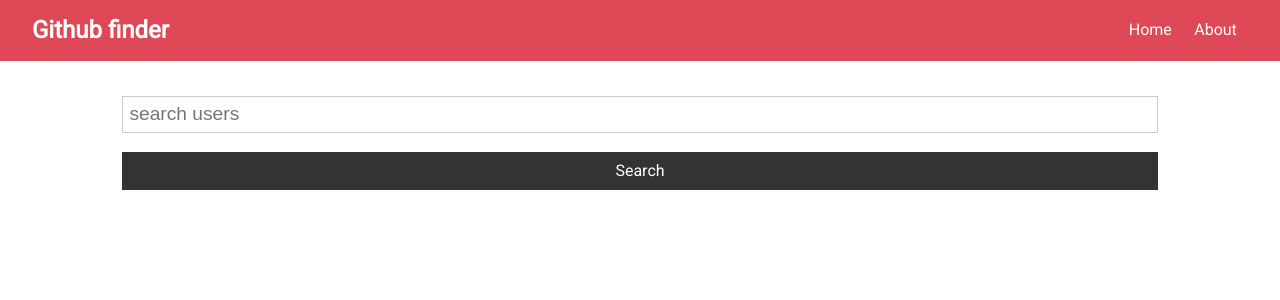
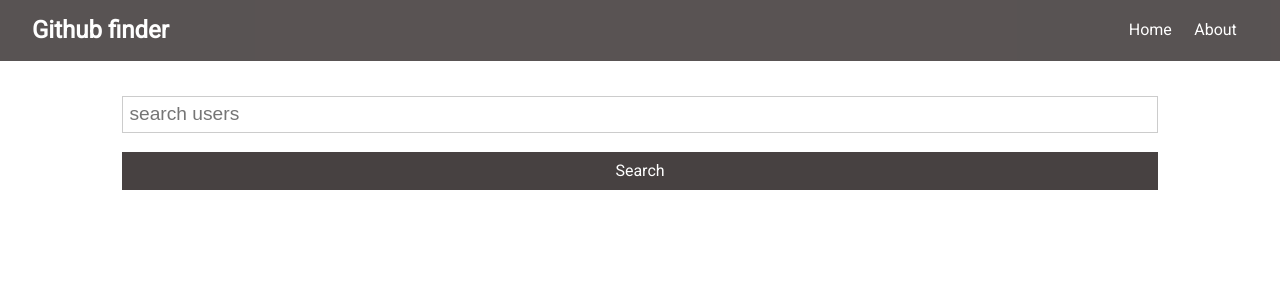
Before and after one commit to sanmeet06/github-finder, a React (Create React App) app: page / in a window 1280 px wide. Shown: the top 300 px of the page. Built offline with nearby package versions, Linux system fonts and the light colour scheme; the HTML template or start-up script is replaced by a standard one.

Commit message:
first commit

```diff
--- a/src/components/layout/Navbar.js
+++ b/src/components/layout/Navbar.js
@@ -6,7 +6,7 @@ import {Link} from "react-router-dom"
  const Navbar =(props)=> {
         return (
             <>
-            <nav className="navbar bg-primary">
+            <nav className="navbar bg-primary" style={{backgroundColor:"rgb(71 65 65)"}}>
                 <h1>{props.title}</h1>
                 <ul>
                 <li>
--- a/src/components/users/Search.js
+++ b/src/components/users/Search.js
@@ -18,7 +18,8 @@ const Search =()=> {
                 <form onSubmit={onSubmit}className="form">
                     <input type="text"  onChange={onChange}value={text}
                      placeholder="search users" />
-                    <input type="submit" value="Search" className="btn btn-dark btn-block"/>
+                    <input style={{backgroundColor:"rgb(71 65 65)"}} type="submit"
+                     value="Search" className="btn btn-dark btn-block"/>
                 </form>
                 {gitContext.users.length>0 &&(
                 <button className="btn btn-light btn-block"
```
